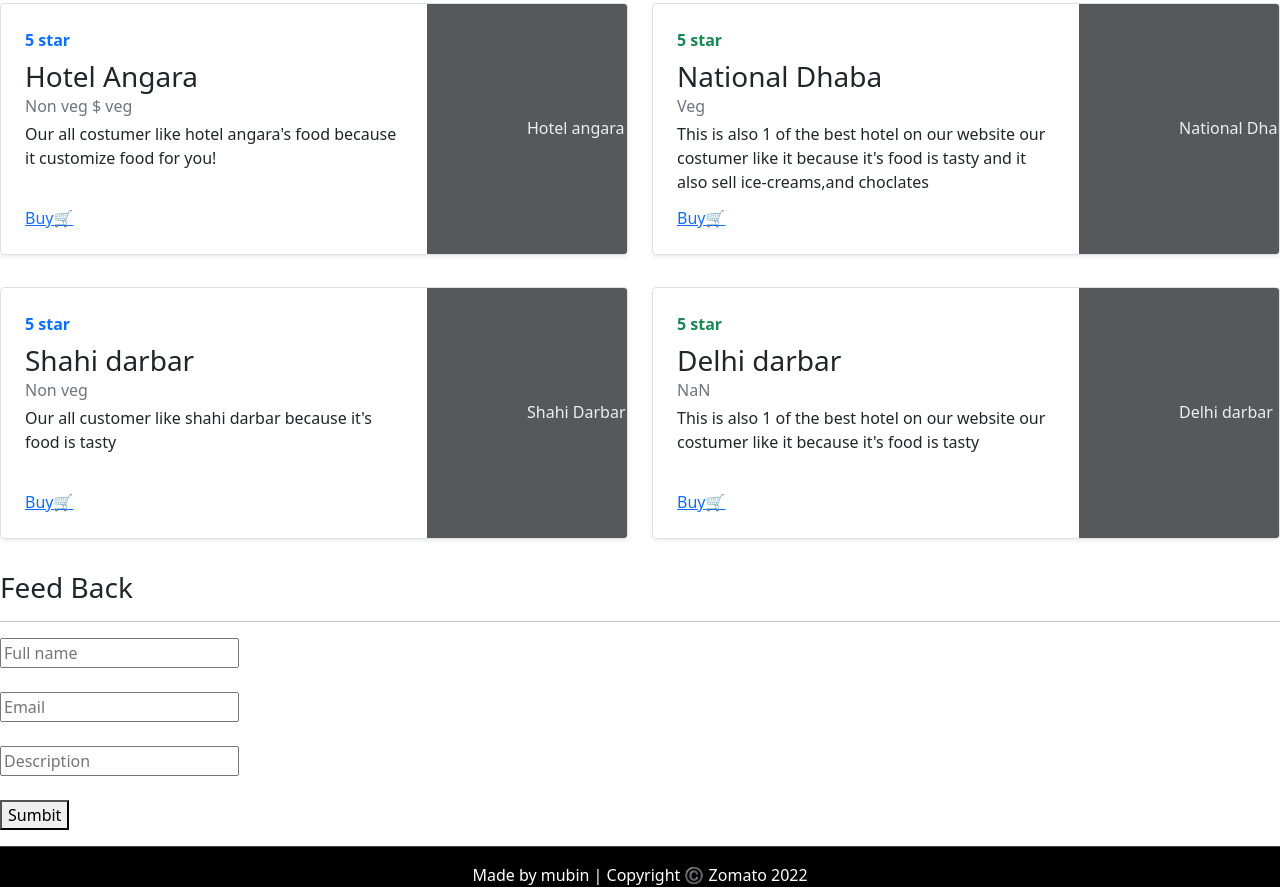
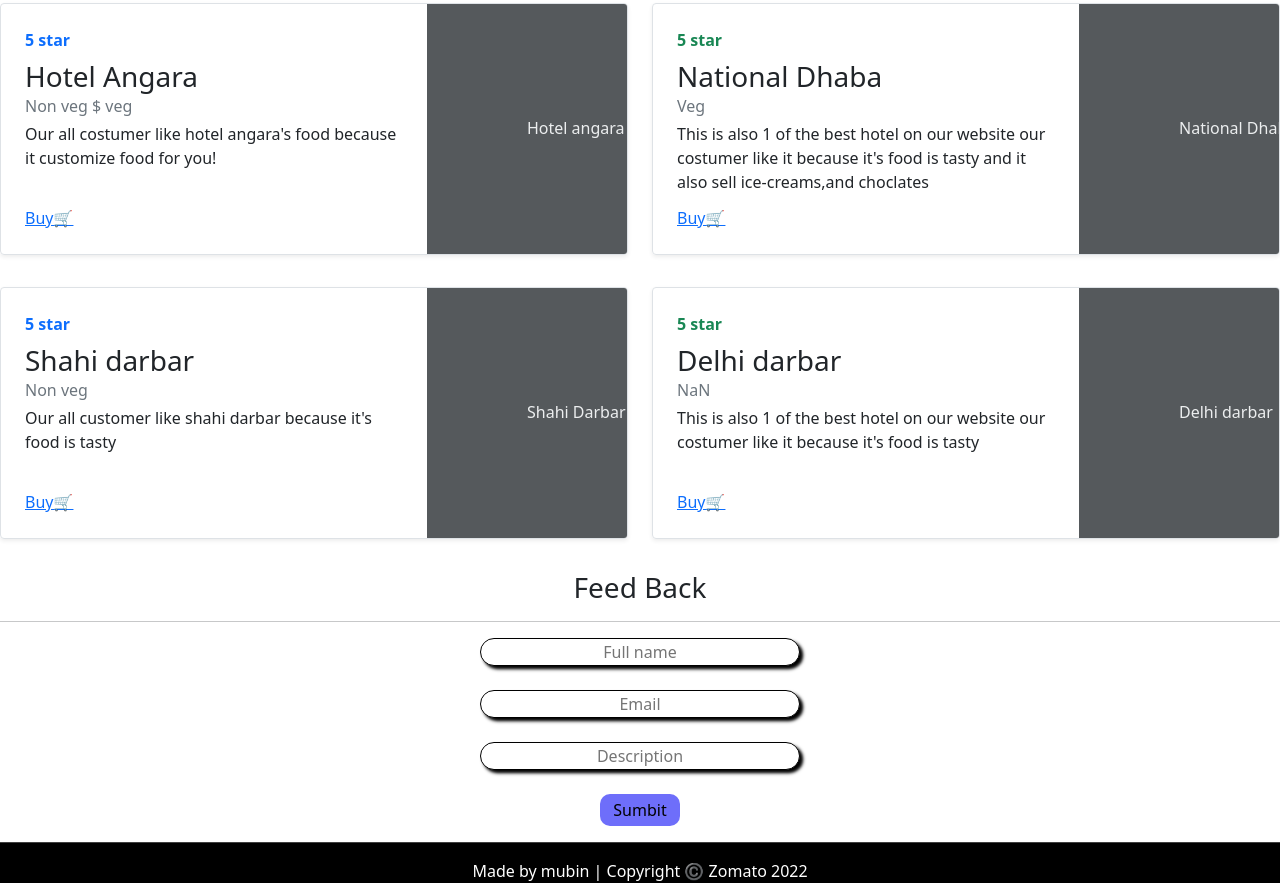
Before and after one commit to qidasqidas/Food-Boy--, a plain HTML site: page index.html in a window 1280 px wide. Shown: the part 348-1235 px from the top of the page. Drawn offline with nearby package versions, Linux system fonts and the light colour scheme; a script that the page names is missing.

Commit message:
Update style.css

```diff
--- a/style.css
+++ b/style.css
@@ -5,3 +5,21 @@
     text-align: center;
     align-items: center;
 }
+input{
+    width:20em;
+    text-align: center;
+    border-radius: 20px;
+    border:1px solid black;
+    box-shadow: 0.2em 0.2em 0.2em;
+}
+#fed{
+    text-align: center;
+}
+#sum{
+    background-color: rgb(110, 110, 250);
+    border-radius: 10px;
+    border:0;
+    height:2em;
+    width:5em;
+
+}
```
